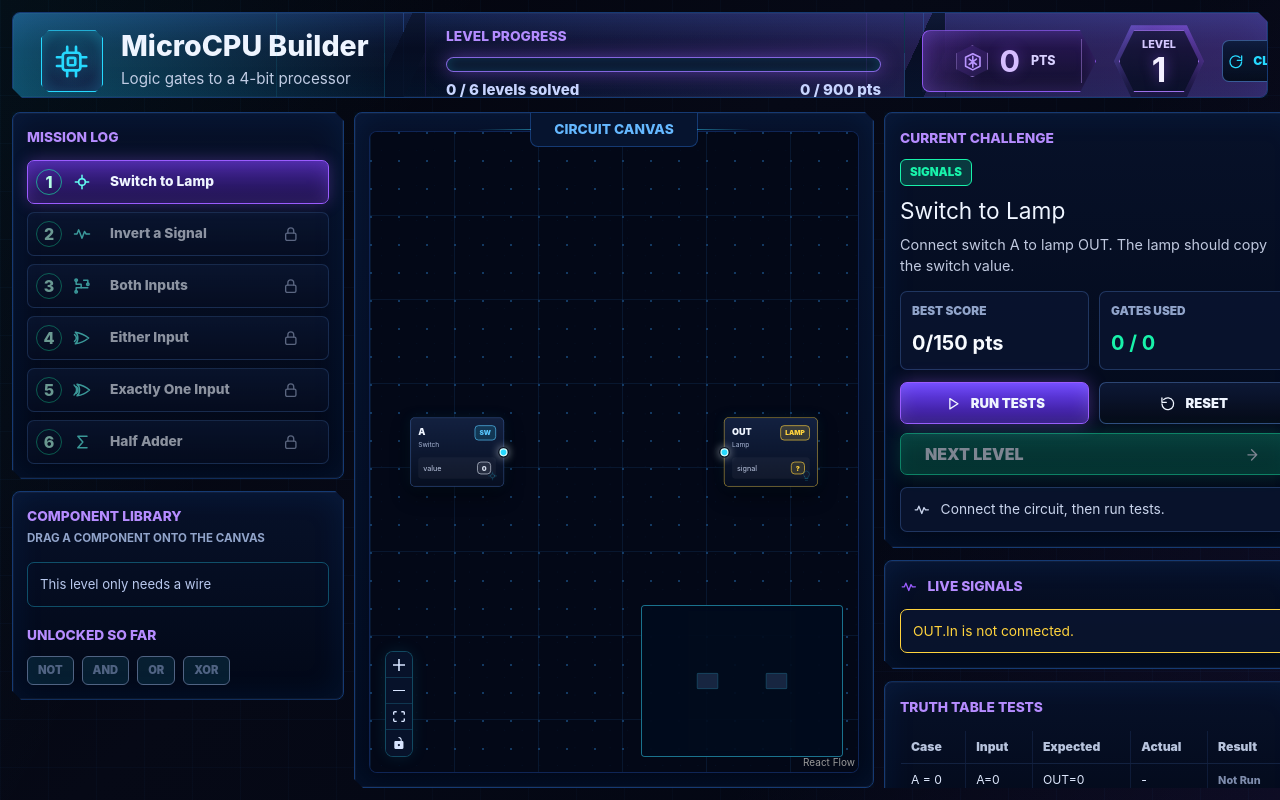
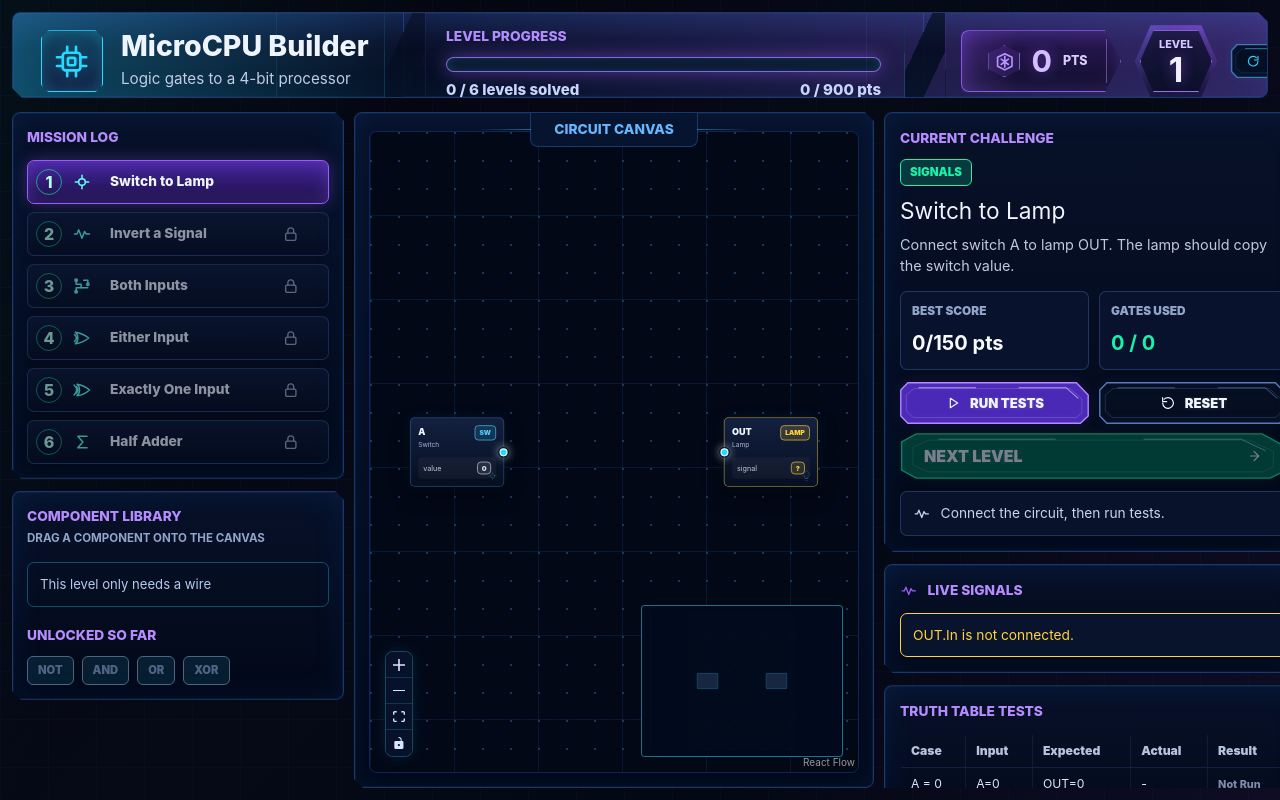
Before and after one commit to Ed12908/CoreCraft, a React (Vite) app: page / in a window 1280 px wide. Built offline with nearby package versions, Linux system fonts and the light colour scheme.

Commit message:
CyberButton

```diff
--- /dev/null
+++ b/src/components/CyberButton.tsx
@@ -0,0 +1,57 @@
+// biome-ignore-all lint/a11y/noSvgWithoutTitle: The SVG frame is decorative; button text remains accessible.
+import type { ButtonHTMLAttributes, ReactNode } from "react";
+
+type CyberButtonVariant = "ghost" | "library" | "primary" | "secondary" | "success";
+type CyberButtonSize = "sm" | "md" | "lg";
+
+type CyberButtonProps = ButtonHTMLAttributes<HTMLButtonElement> & {
+  iconEnd?: ReactNode;
+  iconStart?: ReactNode;
+  size?: CyberButtonSize;
+  variant?: CyberButtonVariant;
+  wide?: boolean;
+};
+
+export function CyberButton({
+  children,
+  className,
+  iconEnd,
+  iconStart,
+  size = "md",
+  type = "button",
+  variant = "secondary",
+  wide = false,
+  ...props
+}: CyberButtonProps) {
+  const classes = [
+    "cyber-button",
+    `cyber-button-${variant}`,
+    `cyber-button-${size}`,
+    wide ? "is-wide" : "",
+    className ?? "",
+  ]
+    .filter(Boolean)
+    .join(" ");
+
+  return (
+    <button className={classes} type={type} {...props}>
+      <svg
+        aria-hidden="true"
+        className="cyber-button-frame"
+        focusable="false"
+        preserveAspectRatio="none"
+        viewBox="0 0 240 52"
+      >
+        <path className="cyber-button-fill" d="M10 1H224L239 16V42L229 51H10L1 42V10L10 1Z" />
+        <path className="cyber-button-edge" d="M10 1H224L239 16V42L229 51H10L1 42V10L10 1Z" />
+        <path className="cyber-button-inner" d="M18 8H216L231 21V38L224 44H17L8 36V16L18 8Z" />
+        <path className="cyber-button-glint" d="M24 7H96M151 7H211L226 20" />
+      </svg>
+      <span className="cyber-button-content">
+        {iconStart && <span className="cyber-button-icon">{iconStart}</span>}
+        <span className="cyber-button-label">{children}</span>
+        {iconEnd && <span className="cyber-button-icon">{iconEnd}</span>}
+      </span>
+    </button>
+  );
+}
--- a/src/components/InspectorPanel.tsx
+++ b/src/components/InspectorPanel.tsx
@@ -2,6 +2,7 @@ import type { TestRunResult } from "../engine/runLevelTests";
 import { maxPointsForLevel } from "../engine/scoring";
 import type { SimulationResult } from "../engine/simulator";
 import type { Bit, Level, LevelScore } from "../engine/types";
+import { CyberButton } from "./CyberButton";
 import { UiIcon } from "./UiIcons";
 
 type InspectorPanelProps = {
@@ -63,20 +64,24 @@ export function InspectorPanel({
         </div>
 
         <div className="challenge-actions">
-          <button className="cyber-button primary" type="button" onClick={onRunTests}>
-            <UiIcon name="play" />
+          <CyberButton iconStart={<UiIcon name="play" />} variant="primary" onClick={onRunTests}>
             Run tests
-          </button>
-          <button className="cyber-button secondary" type="button" onClick={onReset}>
-            <UiIcon name="reset" />
+          </CyberButton>
+          <CyberButton iconStart={<UiIcon name="reset" />} variant="secondary" onClick={onReset}>
             Reset
-          </button>
+          </CyberButton>
         </div>
 
-        <button className="cyber-button success wide" disabled={!canGoNext} type="button" onClick={onNext}>
+        <CyberButton
+          disabled={!canGoNext}
+          iconEnd={<UiIcon name="arrow" />}
+          size="lg"
+          variant="success"
+          wide
+          onClick={onNext}
+        >
           Next level
-          <UiIcon name="arrow" />
-        </button>
+        </CyberButton>
 
         <div className={`status-card ${solved ? "is-success" : ""}`}>
           <UiIcon name={solved ? "check" : "wave"} />
--- a/src/components/LibraryPanel.tsx
+++ b/src/components/LibraryPanel.tsx
@@ -1,5 +1,6 @@
 import { gateDefinitions } from "../engine/componentRegistry";
 import type { GateKind } from "../engine/types";
+import { CyberButton } from "./CyberButton";
 import { UiIcon } from "./UiIcons";
 
 type LibraryPanelProps = {
@@ -52,9 +53,9 @@ export function LibraryPanel({ allowedComponents, unlockedComponents, onAddCompo
                   </span>
                 </div>
               </div>
-              <button className="component-add-button" type="button" onClick={() => onAddComponent(kind)}>
+              <CyberButton size="sm" variant="library" wide onClick={() => onAddComponent(kind)}>
                 Drag to add
-              </button>
+              </CyberButton>
             </fieldset>
           );
         })}
--- a/src/components/TopHud.tsx
+++ b/src/components/TopHud.tsx
@@ -1,3 +1,4 @@
+import { CyberButton } from "./CyberButton";
 import { UiIcon } from "./UiIcons";
 
 type TopHudProps = {
@@ -82,10 +83,9 @@ export function TopHud({
       <section className="hud-section actions-section" aria-label="Score and actions">
         <ScoreModule points={totalPoints} />
         <LevelModule level={currentLevel} />
-        <button className="hud-clear-button" type="button" onClick={onClearProgress}>
-          <UiIcon name="refresh" />
-          <span>Clear progress</span>
-        </button>
+        <CyberButton iconStart={<UiIcon name="refresh" />} size="sm" variant="ghost" onClick={onClearProgress}>
+          Clear progress
+        </CyberButton>
       </section>
     </header>
   );
--- a/src/styles.css
+++ b/src/styles.css
@@ -271,8 +271,8 @@ button {
   display: flex;
   align-items: center;
   justify-content: flex-end;
-  gap: 18px;
-  padding: 8px 25px 8px 34px;
+  gap: 14px;
+  padding: 8px 18px 8px 24px;
 }
 
 .hud-score-module {
@@ -281,7 +281,7 @@ button {
   align-items: center;
   justify-content: center;
   gap: 11px;
-  min-width: 174px;
+  min-width: 160px;
   height: 62px;
   padding: 0 24px 0 18px;
   border: 1px solid rgb(155 92 255 / 0.9);
@@ -339,8 +339,8 @@ button {
   position: relative;
   display: grid;
   place-items: center;
-  flex: 0 0 90px;
-  width: 90px;
+  flex: 0 0 82px;
+  width: 82px;
   height: 72px;
   color: #f4efff;
 }
@@ -387,35 +387,6 @@ button {
   font-size: 2.1rem;
   line-height: 1;
   text-shadow: 0 0 14px rgb(155 92 255 / 0.56);
-}
-
-.hud-clear-button {
-  display: inline-flex;
-  align-items: center;
-  justify-content: center;
-  gap: 9px;
-  min-width: 146px;
-  min-height: 42px;
-  border: 1px solid rgb(82 127 202 / 0.64);
-  border-radius: 7px;
-  background: linear-gradient(180deg, rgb(12 27 58 / 0.95), rgb(4 10 25 / 0.98));
-  color: var(--cyan);
-  cursor: pointer;
-  font-size: 0.76rem;
-  font-weight: 900;
-  text-transform: uppercase;
-  transition:
-    border-color 140ms ease,
-    box-shadow 140ms ease,
-    transform 140ms ease;
-}
-
-.hud-clear-button:hover {
-  border-color: var(--cyan);
-  box-shadow:
-    inset 0 0 16px rgb(38 217 255 / 0.12),
-    0 0 14px rgb(38 217 255 / 0.18);
-  transform: translateY(-1px);
 }
 
 .workbench {
@@ -616,26 +587,6 @@ button {
   border-radius: 999px;
   background: currentColor;
   box-shadow: 0 0 8px currentColor;
-}
-
-.component-add-button {
-  width: 100%;
-  height: 32px;
-  margin-top: 10px;
-  border: 1px solid rgb(89 125 188 / 0.4);
-  border-radius: 6px;
-  background: linear-gradient(180deg, rgb(22 38 75 / 0.86), rgb(8 16 38 / 0.96));
-  color: #9eadd1;
-  cursor: pointer;
-  font-size: 0.76rem;
-  font-weight: 900;
-  text-transform: uppercase;
-}
-
-.component-add-button:hover {
-  border-color: var(--cyan);
-  color: var(--cyan);
-  box-shadow: inset 0 0 14px rgb(38 217 255 / 0.16);
 }
 
 .system-note {
@@ -1127,68 +1078,222 @@ button {
 }
 
 .cyber-button {
-  display: inline-flex;
-  align-items: center;
-  justify-content: center;
-  gap: 9px;
+  --button-fill: rgb(8 17 40 / 0.92);
+  --button-edge: #4a7bd6;
+  --button-inner: rgb(148 188 255 / 0.26);
+  --button-glint: rgb(191 220 255 / 0.6);
+  --button-glow: rgb(38 217 255 / 0.18);
+
+  position: relative;
+  isolation: isolate;
+  display: inline-grid;
+  place-items: center;
+  min-width: 154px;
   min-height: 42px;
-  border: 1px solid rgb(78 119 188 / 0.55);
-  border-radius: 7px;
-  background: linear-gradient(180deg, rgb(21 34 69 / 0.96), rgb(7 14 34 / 0.98));
+  border: 0;
+  background: transparent;
   color: var(--text);
   cursor: pointer;
-  font-size: 0.82rem;
-  font-weight: 900;
-  text-transform: uppercase;
+  padding: 0;
   transition:
-    border-color 140ms ease,
-    box-shadow 140ms ease,
+    color 140ms ease,
+    filter 140ms ease,
+    opacity 140ms ease,
     transform 140ms ease;
 }
 
 .cyber-button:hover:not(:disabled) {
+  filter: brightness(1.08);
   transform: translateY(-1px);
 }
 
-.cyber-button.primary {
-  border-color: var(--violet);
-  background: linear-gradient(180deg, #6d45ff, #301483);
-  box-shadow:
-    inset 0 0 18px rgb(255 255 255 / 0.12),
-    0 0 18px rgb(155 92 255 / 0.38);
-}
-
-.cyber-button.secondary,
-.cyber-button.ghost {
-  background: linear-gradient(180deg, rgb(13 25 54 / 0.96), rgb(5 10 24 / 0.98));
-}
-
-.cyber-button.success {
-  border-color: var(--green);
-  background: linear-gradient(180deg, rgb(24 242 170 / 0.42), rgb(5 91 70 / 0.86));
-  box-shadow:
-    inset 0 0 20px rgb(24 242 170 / 0.18),
-    0 0 18px rgb(24 242 170 / 0.32);
-}
-
-.cyber-button.small {
-  min-height: 34px;
-  padding: 0 14px;
-  color: var(--cyan);
-  font-size: 0.68rem;
-}
-
-.cyber-button.wide {
-  width: 100%;
-  margin-top: 9px;
-  justify-content: space-between;
-  padding-inline: 24px;
-  font-size: 1rem;
+.cyber-button:focus-visible {
+  outline: 2px solid var(--button-edge);
+  outline-offset: 3px;
 }
 
 .cyber-button:disabled {
   cursor: not-allowed;
-  opacity: 0.52;
+  opacity: 0.5;
+}
+
+.cyber-button-frame {
+  position: absolute;
+  inset: 0;
+  z-index: 0;
+  width: 100%;
+  height: 100%;
+  overflow: visible;
+  pointer-events: none;
+}
+
+.cyber-button-fill {
+  fill: var(--button-fill);
+}
+
+.cyber-button-edge,
+.cyber-button-inner,
+.cyber-button-glint {
+  fill: none;
+  vector-effect: non-scaling-stroke;
+}
+
+.cyber-button-edge {
+  stroke: var(--button-edge);
+  stroke-width: 1.4;
+  filter: drop-shadow(0 0 7px var(--button-glow));
+}
+
+.cyber-button-inner {
+  stroke: var(--button-inner);
+  stroke-width: 0.8;
+}
+
+.cyber-button-glint {
+  stroke: var(--button-glint);
+  stroke-linecap: round;
+  stroke-width: 1;
+  opacity: 0.78;
+}
+
+.cyber-button-content {
+  position: relative;
+  z-index: 1;
+  display: flex;
+  align-items: center;
+  justify-content: center;
+  gap: 9px;
+  width: 100%;
+  min-width: 0;
+  height: 100%;
+  padding: 0 22px;
+  font-size: 0.82rem;
+  font-weight: 900;
+  line-height: 1;
+  text-shadow: 0 0 10px rgb(255 255 255 / 0.18);
+  text-transform: uppercase;
+}
+
+.cyber-button-label {
+  min-width: 0;
+  overflow: hidden;
+  text-overflow: ellipsis;
+  white-space: nowrap;
+}
+
+.cyber-button-icon {
+  display: grid;
+  flex: 0 0 auto;
+  place-items: center;
+}
+
+.cyber-button-icon .ui-icon {
+  width: 1rem;
+  height: 1rem;
+}
+
+.cyber-button-primary {
+  --button-fill: rgb(89 48 216 / 0.82);
+  --button-edge: #b48aff;
+  --button-inner: rgb(255 255 255 / 0.2);
+  --button-glint: rgb(229 210 255 / 0.85);
+  --button-glow: rgb(155 92 255 / 0.44);
+}
+
+.cyber-button-secondary {
+  --button-fill: rgb(7 14 33 / 0.94);
+  --button-edge: #587ab6;
+  --button-inner: rgb(106 151 224 / 0.28);
+  --button-glint: rgb(143 180 239 / 0.48);
+  --button-glow: rgb(74 132 255 / 0.18);
+}
+
+.cyber-button-success {
+  --button-fill: rgb(0 119 88 / 0.86);
+  --button-edge: var(--green);
+  --button-inner: rgb(144 255 218 / 0.26);
+  --button-glint: rgb(184 255 232 / 0.8);
+  --button-glow: rgb(24 242 170 / 0.42);
+}
+
+.cyber-button-ghost {
+  --button-fill: rgb(4 12 30 / 0.94);
+  --button-edge: #3b78bc;
+  --button-inner: rgb(38 217 255 / 0.16);
+  --button-glint: rgb(91 211 255 / 0.58);
+  --button-glow: rgb(38 217 255 / 0.2);
+  color: var(--cyan);
+}
+
+.cyber-button-library {
+  --button-fill: rgb(8 17 38 / 0.9);
+  --button-edge: rgb(89 125 188 / 0.58);
+  --button-inner: rgb(89 125 188 / 0.26);
+  --button-glint: rgb(151 177 222 / 0.42);
+  --button-glow: rgb(38 217 255 / 0.1);
+  color: #aebce1;
+}
+
+.cyber-button-library:hover:not(:disabled) {
+  --button-edge: var(--cyan);
+  --button-glow: rgb(38 217 255 / 0.32);
+  color: var(--cyan);
+}
+
+.cyber-button-sm {
+  min-width: 136px;
+  min-height: 34px;
+}
+
+.cyber-button-sm .cyber-button-content {
+  gap: 8px;
+  padding: 0 16px;
+  font-size: 0.7rem;
+}
+
+.cyber-button-md {
+  min-height: 42px;
+}
+
+.cyber-button-lg {
+  min-height: 46px;
+}
+
+.cyber-button-lg .cyber-button-content {
+  justify-content: space-between;
+  padding: 0 24px;
+  font-size: 1rem;
+}
+
+.cyber-button.is-wide {
+  width: 100%;
+}
+
+.cyber-button-lg.is-wide {
+  margin-top: 9px;
+}
+
+.challenge-actions .cyber-button {
+  min-width: 0;
+}
+
+.component-card .cyber-button {
+  margin-top: 10px;
+}
+
+.actions-section .cyber-button-sm {
+  min-width: 144px;
+}
+
+.actions-section .cyber-button-sm .cyber-button-content {
+  gap: 6px;
+  padding: 0 11px;
+  font-size: 0.64rem;
+}
+
+.actions-section .cyber-button-sm .cyber-button-icon .ui-icon {
+  width: 0.9rem;
+  height: 0.9rem;
 }
 
 .status-card,
```
